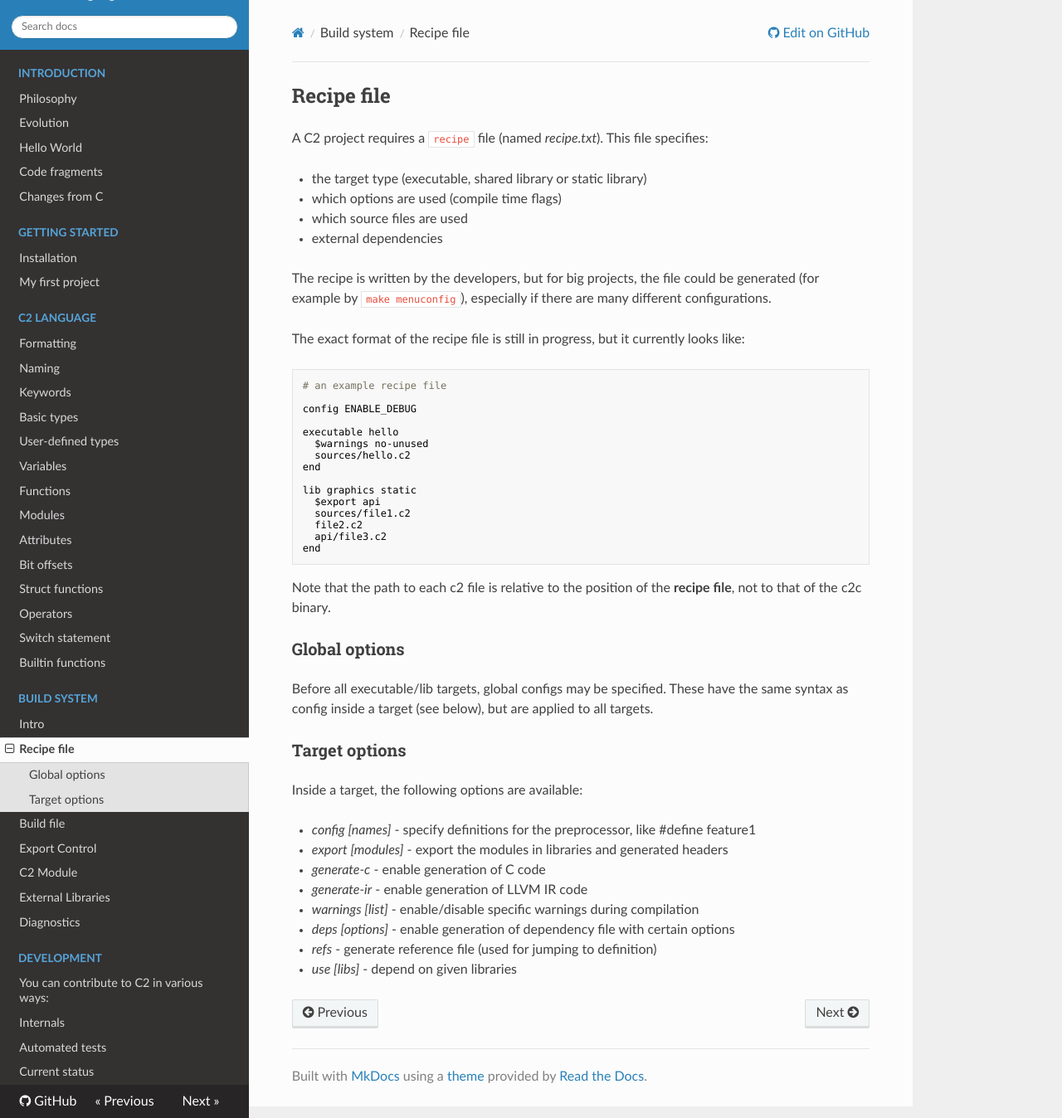
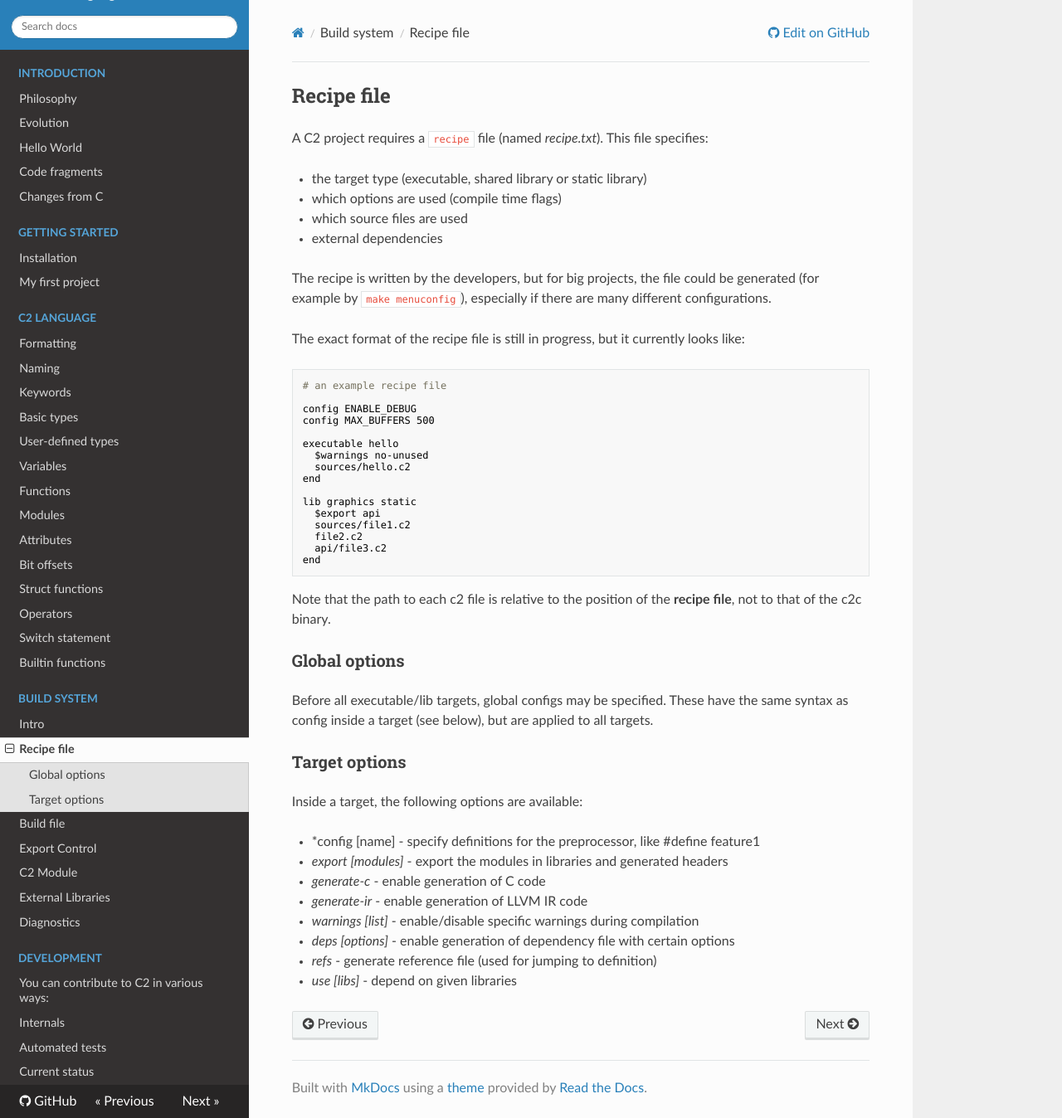
Before and after one commit to c2lang/documentation, an MkDocs documentation site: the page built from documentation/docs/build_system/recipe_file.md, in a window 1280 px wide and 1348 px high. Shown: the whole window at 83% size. Built offline with MkDocs 1.6.1, drawn with Linux system fonts in a browser that asks for light colours; nearby versions of some CDN libraries; old or Windows-style settings are respelled for this version of MkDocs.

Commit message:
recipe: update for configs with value

```diff
--- a/documentation/docs/build_system/recipe_file.md
+++ b/documentation/docs/build_system/recipe_file.md
@@ -17,6 +17,7 @@ The exact format of the recipe file is still in progress, but it currently looks
 # an example recipe file
 
 config ENABLE_DEBUG
+config MAX_BUFFERS 500
 
 executable hello
   $warnings no-unused
@@ -44,7 +45,7 @@ targets.
 
 Inside a target, the following options are available:
 
- * *config [names]* - specify definitions for the preprocessor, like #define feature1
+ * *config [name] <value> - specify definitions for the preprocessor, like #define feature1
  * *export [modules]* - export the modules in libraries and generated headers
  * *generate-c* - enable generation of C code
  * *generate-ir* - enable generation of LLVM IR code
```
